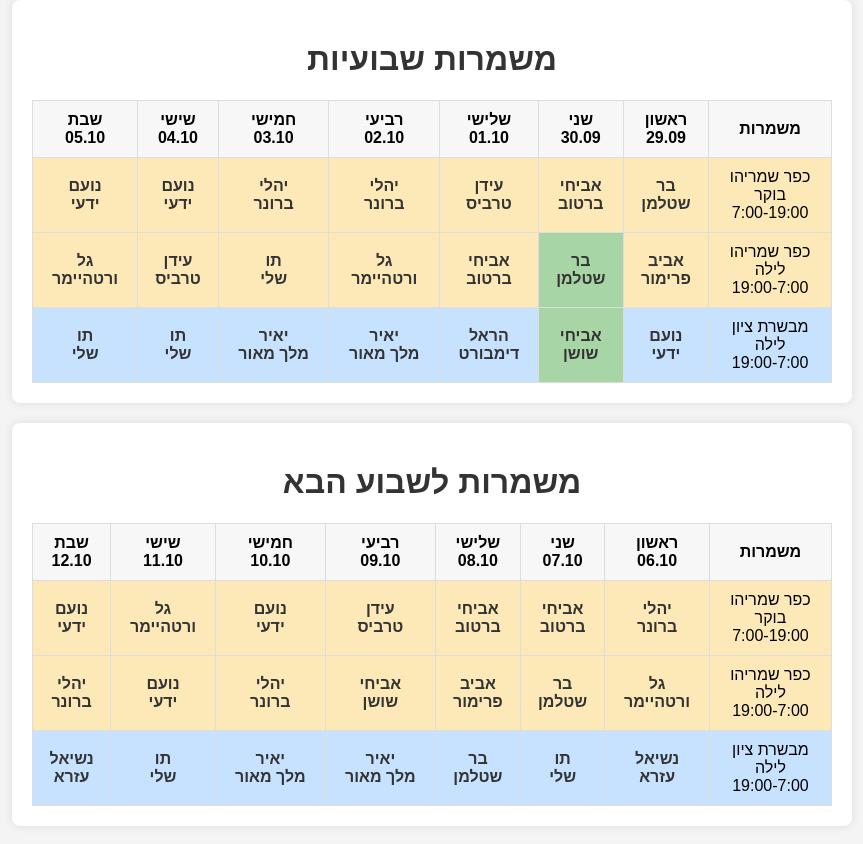
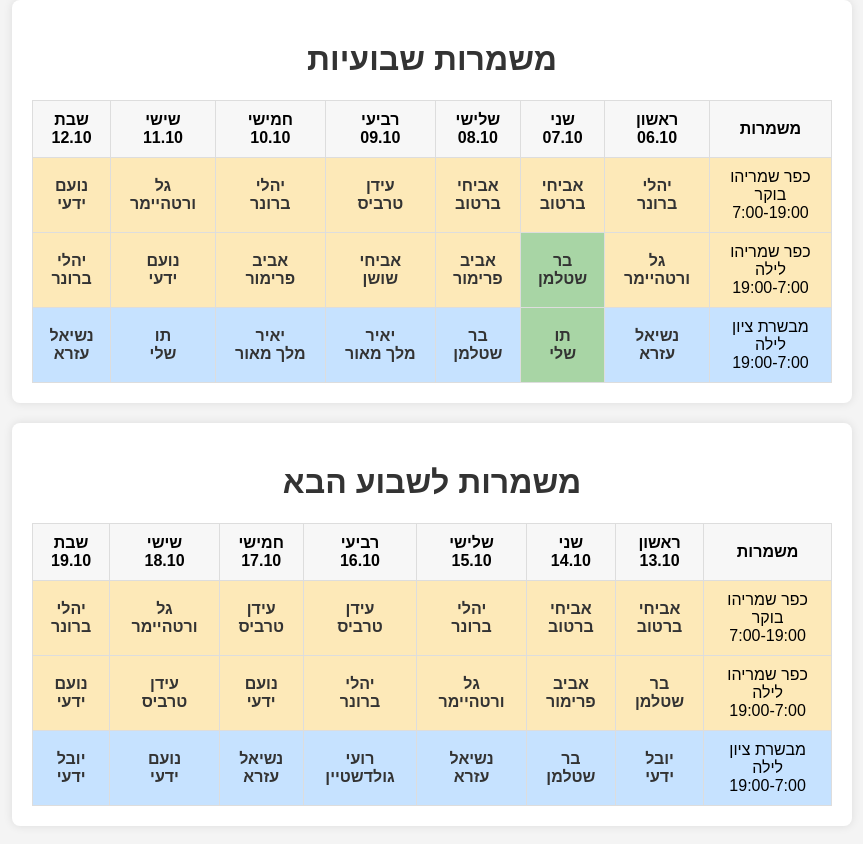
Before and after one commit to noamyady/test, a plain HTML site: page index.html in a window 1280 px wide. Shown: the whole page, without its empty margins (208-1071 px from the left). Drawn offline with Linux system fonts and the light colour scheme.

Commit message:
Update index.html

```diff
--- a/index.html
+++ b/index.html
@@ -68,37 +68,37 @@
         <h1>משמרות שבועיות</h1>
         <table>
             <tr>
-                <th>שבת<br>05.10</th><th>שישי<br>04.10</th><th>חמישי<br>03.10</th><th>רביעי<br>02.10</th>
-                <th>שלישי<br>01.10</th><th>שני<br>30.09</th><th>ראשון<br>29.09</th><th>משמרות</th>
+                <th>שבת<br>12.10</th><th>שישי<br>11.10</th><th>חמישי<br>10.10</th><th>רביעי<br>09.10</th>
+                <th>שלישי<br>08.10</th><th>שני<br>07.10</th><th>ראשון<br>06.10</th><th>משמרות</th>
             </tr>
             <tr id="morning-shift-2" class="yellow">
                 <td><a href="https://wa.me/{{phone7_1}}" target="_blank"><a href="https://wa.me/972556668848" target="_blank">נועם<br>ידעי</a></a></td>
-                <td><a href="https://wa.me/{{phone6_1}}" target="_blank"><a href="https://wa.me/972556668848" target="_blank">נועם<br>ידעי</a></a></td>
+                <td><a href="https://wa.me/{{phone6_1}}" target="_blank"><a href="https://wa.me/972523543828" target="_blank">גל<br>ורטהיימר</a></a></td>
                 <td><a href="https://wa.me/{{phone5_1}}" target="_blank"><a href="https://wa.me/972544542223" target="_blank">יהלי<br>ברונר</a></a></td>
-                <td><a href="https://wa.me/{{phone4_1}}" target="_blank"><a href="https://wa.me/972544542223" target="_blank">יהלי<br>ברונר</a></a></td>
-                <td><a href="https://wa.me/{{phone3_1}}" target="_blank"><a href="https://wa.me/972526837999" target="_blank">עידן<br>טרביס</a></a></td>
+                <td><a href="https://wa.me/{{phone4_1}}" target="_blank"><a href="https://wa.me/972526837999" target="_blank">עידן<br>טרביס</a></a></td>
+                <td><a href="https://wa.me/{{phone3_1}}" target="_blank"><a href="https://wa.me/972526071266" target="_blank">אביחי<br>ברטוב</a></a></td>
                 <td><a href="https://wa.me/{{phone2_1}}" target="_blank"><a href="https://wa.me/972526071266" target="_blank">אביחי<br>ברטוב</a></a></td>
-                <td><a href="https://wa.me/{{phone1_1}}" target="_blank"><a href="https://wa.me/972542550534" target="_blank">בר<br>שטלמן</a></a></td>
+                <td><a href="https://wa.me/{{phone1_1}}" target="_blank"><a href="https://wa.me/972544542223" target="_blank">יהלי<br>ברונר</a></a></td>
                 <td rowspan="1" class="yellow">כפר שמריהו<br>בוקר<br>7:00-19:00</td>
             </tr>
             <tr id="night-shift-3" class="yellow">
-                <td><a href="https://wa.me/{{phone7_2}}" target="_blank"><a href="https://wa.me/972523543828" target="_blank">גל<br>ורטהיימר</a></a></td>
-                <td><a href="https://wa.me/{{phone6_2}}" target="_blank"><a href="https://wa.me/972526837999" target="_blank">עידן<br>טרביס</a></a></td>
-                <td><a href="https://wa.me/{{phone5_2}}" target="_blank"><a href="https://wa.me/972542477111" target="_blank">תו<br>שלי</a></a></td>
-                <td><a href="https://wa.me/{{phone4_2}}" target="_blank"><a href="https://wa.me/972523543828" target="_blank">גל<br>ורטהיימר</a></a></td>
-                <td><a href="https://wa.me/{{phone3_2}}" target="_blank"><a href="https://wa.me/972526071266" target="_blank">אביחי<br>ברטוב</a></a></td>
+                <td><a href="https://wa.me/{{phone7_2}}" target="_blank"><a href="https://wa.me/972544542223" target="_blank">יהלי<br>ברונר</a></a></td>
+                <td><a href="https://wa.me/{{phone6_2}}" target="_blank"><a href="https://wa.me/972556668848" target="_blank">נועם<br>ידעי</a></a></td>
+                <td><a href="https://wa.me/{{phone5_2}}" target="_blank"><a href="https://wa.me/972528027802" target="_blank">אביב<br>פרימור</a></a></td>
+                <td><a href="https://wa.me/{{phone4_2}}" target="_blank"><a href="https://wa.me/972523115171" target="_blank">אביחי<br>שושן</a></a></td>
+                <td><a href="https://wa.me/{{phone3_2}}" target="_blank"><a href="https://wa.me/972528027802" target="_blank">אביב<br>פרימור</a></a></td>
                 <td><a href="https://wa.me/{{phone2_2}}" target="_blank"><a href="https://wa.me/972542550534" target="_blank">בר<br>שטלמן</a></a></td>
-                <td><a href="https://wa.me/{{phone1_2}}" target="_blank"><a href="https://wa.me/972528027802" target="_blank">אביב<br>פרימור</a></a></td>
+                <td><a href="https://wa.me/{{phone1_2}}" target="_blank"><a href="https://wa.me/972523543828" target="_blank">גל<br>ורטהיימר</a></a></td>
                 <td rowspan="1" class="yellow">כפר שמריהו<br>לילה<br>19:00-7:00</td>
             </tr>
             <tr id="night-shift-4" class="blue">
-                <td><a href="https://wa.me/{{phone7_3}}" target="_blank"><a href="https://wa.me/972542477111" target="_blank">תו<br>שלי</a></a></td>
+                <td><a href="https://wa.me/{{phone7_3}}" target="_blank"><a href="https://wa.me/972533340717" target="_blank">נשיאל<br>עזרא</a></a></td>
                 <td><a href="https://wa.me/{{phone6_3}}" target="_blank"><a href="https://wa.me/972542477111" target="_blank">תו<br>שלי</a></a></td>
                 <td><a href="https://wa.me/{{phone5_3}}" target="_blank"><a href="https://wa.me/972584434241" target="_blank">יאיר<br>מלך מאור</a></a></td>
                 <td><a href="https://wa.me/{{phone4_3}}" target="_blank"><a href="https://wa.me/972584434241" target="_blank">יאיר<br>מלך מאור</a></a></td>
-                <td><a href="https://wa.me/{{phone3_3}}" target="_blank"><a href="https://wa.me/972546686466" target="_blank">הראל<br>דימבורט</a></a></td>
-                <td><a href="https://wa.me/{{phone2_3}}" target="_blank"><a href="https://wa.me/972523115171" target="_blank">אביחי<br>שושן</a></a></td>
-                <td><a href="https://wa.me/{{phone1_3}}" target="_blank"><a href="https://wa.me/972556668848" target="_blank">נועם<br>ידעי</a></a></td>
+                <td><a href="https://wa.me/{{phone3_3}}" target="_blank"><a href="https://wa.me/972542550534" target="_blank">בר<br>שטלמן</a></a></td>
+                <td><a href="https://wa.me/{{phone2_3}}" target="_blank"><a href="https://wa.me/972542477111" target="_blank">תו<br>שלי</a></a></td>
+                <td><a href="https://wa.me/{{phone1_3}}" target="_blank"><a href="https://wa.me/972533340717" target="_blank">נשיאל<br>עזרא</a></a></td>
                 <td rowspan="1" class="blue">מבשרת ציון<br>לילה<br>19:00-7:00</td>
             </tr>
         </table>
@@ -108,37 +108,37 @@
         <h1>משמרות לשבוע הבא</h1>
         <table>
             <tr>
-                <th>שבת<br>12.10</th><th>שישי<br>11.10</th><th>חמישי<br>10.10</th><th>רביעי<br>09.10</th>
-                <th>שלישי<br>08.10</th><th>שני<br>07.10</th><th>ראשון<br>06.10</th><th>משמרות</th>
+                <th>שבת<br>19.10</th><th>שישי<br>18.10</th><th>חמישי<br>17.10</th><th>רביעי<br>16.10</th>
+                <th>שלישי<br>15.10</th><th>שני<br>14.10</th><th>ראשון<br>13.10</th><th>משמרות</th>
             </tr>
             <tr id="morning-shift-5" class="yellow">
-                <td><a href="https://wa.me/{{phone7_4}}" target="_blank"><a href="https://wa.me/972556668848" target="_blank">נועם<br>ידעי</a></a></td>
+                <td><a href="https://wa.me/{{phone7_4}}" target="_blank"><a href="https://wa.me/972544542223" target="_blank">יהלי<br>ברונר</a></a></td>
                 <td><a href="https://wa.me/{{phone6_4}}" target="_blank"><a href="https://wa.me/972523543828" target="_blank">גל<br>ורטהיימר</a></a></td>
-                <td><a href="https://wa.me/{{phone5_4}}" target="_blank"><a href="https://wa.me/972556668848" target="_blank">נועם<br>ידעי</a></a></td>
+                <td><a href="https://wa.me/{{phone5_4}}" target="_blank"><a href="https://wa.me/972526837999" target="_blank">עידן<br>טרביס</a></a></td>
                 <td><a href="https://wa.me/{{phone4_4}}" target="_blank"><a href="https://wa.me/972526837999" target="_blank">עידן<br>טרביס</a></a></td>
-                <td><a href="https://wa.me/{{phone3_4}}" target="_blank"><a href="https://wa.me/972526071266" target="_blank">אביחי<br>ברטוב</a></a></td>
+                <td><a href="https://wa.me/{{phone3_4}}" target="_blank"><a href="https://wa.me/972544542223" target="_blank">יהלי<br>ברונר</a></a></td>
                 <td><a href="https://wa.me/{{phone2_4}}" target="_blank"><a href="https://wa.me/972526071266" target="_blank">אביחי<br>ברטוב</a></a></td>
-                <td><a href="https://wa.me/{{phone1_4}}" target="_blank"><a href="https://wa.me/972544542223" target="_blank">יהלי<br>ברונר</a></a></td>
+                <td><a href="https://wa.me/{{phone1_4}}" target="_blank"><a href="https://wa.me/972526071266" target="_blank">אביחי<br>ברטוב</a></a></td>
                 <td rowspan="1" class="yellow">כפר שמריהו<br>בוקר<br>7:00-19:00</td>
             </tr>
             <tr id="night-shift-6" class="yellow">
-                <td><a href="https://wa.me/{{phone7_5}}" target="_blank"><a href="https://wa.me/972544542223" target="_blank">יהלי<br>ברונר</a></a></td>
-                <td><a href="https://wa.me/{{phone6_5}}" target="_blank"><a href="https://wa.me/972556668848" target="_blank">נועם<br>ידעי</a></a></td>
-                <td><a href="https://wa.me/{{phone5_5}}" target="_blank"><a href="https://wa.me/972544542223" target="_blank">יהלי<br>ברונר</a></a></td>
-                <td><a href="https://wa.me/{{phone4_5}}" target="_blank"><a href="https://wa.me/972523115171" target="_blank">אביחי<br>שושן</a></a></td>
-                <td><a href="https://wa.me/{{phone3_5}}" target="_blank"><a href="https://wa.me/972528027802" target="_blank">אביב<br>פרימור</a></a></td>
-                <td><a href="https://wa.me/{{phone2_5}}" target="_blank"><a href="https://wa.me/972542550534" target="_blank">בר<br>שטלמן</a></a></td>
-                <td><a href="https://wa.me/{{phone1_5}}" target="_blank"><a href="https://wa.me/972523543828" target="_blank">גל<br>ורטהיימר</a></a></td>
+                <td><a href="https://wa.me/{{phone7_5}}" target="_blank"><a href="https://wa.me/972556668848" target="_blank">נועם<br>ידעי</a></a></td>
+                <td><a href="https://wa.me/{{phone6_5}}" target="_blank"><a href="https://wa.me/972526837999" target="_blank">עידן<br>טרביס</a></a></td>
+                <td><a href="https://wa.me/{{phone5_5}}" target="_blank"><a href="https://wa.me/972556668848" target="_blank">נועם<br>ידעי</a></a></td>
+                <td><a href="https://wa.me/{{phone4_5}}" target="_blank"><a href="https://wa.me/972544542223" target="_blank">יהלי<br>ברונר</a></a></td>
+                <td><a href="https://wa.me/{{phone3_5}}" target="_blank"><a href="https://wa.me/972523543828" target="_blank">גל<br>ורטהיימר</a></a></td>
+                <td><a href="https://wa.me/{{phone2_5}}" target="_blank"><a href="https://wa.me/972528027802" target="_blank">אביב<br>פרימור</a></a></td>
+                <td><a href="https://wa.me/{{phone1_5}}" target="_blank"><a href="https://wa.me/972542550534" target="_blank">בר<br>שטלמן</a></a></td>
                 <td rowspan="1" class="yellow">כפר שמריהו<br>לילה<br>19:00-7:00</td>
             </tr>
             <tr id="night-shift-4" class="blue">
-                <td><a href="https://wa.me/{{phone7_6}}" target="_blank"><a href="https://wa.me/972533340717" target="_blank">נשיאל<br>עזרא</a></a></td>
-                <td><a href="https://wa.me/{{phone6_6}}" target="_blank"><a href="https://wa.me/972542477111" target="_blank">תו<br>שלי</a></a></td>
-                <td><a href="https://wa.me/{{phone5_6}}" target="_blank"><a href="https://wa.me/972584434241" target="_blank">יאיר<br>מלך מאור</a></a></td>
-                <td><a href="https://wa.me/{{phone4_6}}" target="_blank"><a href="https://wa.me/972584434241" target="_blank">יאיר<br>מלך מאור</a></a></td>
-                <td><a href="https://wa.me/{{phone3_6}}" target="_blank"><a href="https://wa.me/972542550534" target="_blank">בר<br>שטלמן</a></a></td>
-                <td><a href="https://wa.me/{{phone2_6}}" target="_blank"><a href="https://wa.me/972542477111" target="_blank">תו<br>שלי</a></a></td>
-                <td><a href="https://wa.me/{{phone1_6}}" target="_blank"><a href="https://wa.me/972533340717" target="_blank">נשיאל<br>עזרא</a></a></td>
+                <td><a href="https://wa.me/{{phone7_6}}" target="_blank"><a href="https://wa.me/972502150408" target="_blank">יובל<br>ידעי</a></a></td>
+                <td><a href="https://wa.me/{{phone6_6}}" target="_blank"><a href="https://wa.me/972556668848" target="_blank">נועם<br>ידעי</a></a></td>
+                <td><a href="https://wa.me/{{phone5_6}}" target="_blank"><a href="https://wa.me/972533340717" target="_blank">נשיאל<br>עזרא</a></a></td>
+                <td><a href="https://wa.me/{{phone4_6}}" target="_blank">רועי<br>גולדשטיין</a></td>
+                <td><a href="https://wa.me/{{phone3_6}}" target="_blank"><a href="https://wa.me/972533340717" target="_blank">נשיאל<br>עזרא</a></a></td>
+                <td><a href="https://wa.me/{{phone2_6}}" target="_blank"><a href="https://wa.me/972542550534" target="_blank">בר<br>שטלמן</a></a></td>
+                <td><a href="https://wa.me/{{phone1_6}}" target="_blank"><a href="https://wa.me/972502150408" target="_blank">יובל<br>ידעי</a></a></td>
                 <td rowspan="1" class="blue">מבשרת ציון<br>לילה<br>19:00-7:00</td>
             </tr>
         </table>
```
